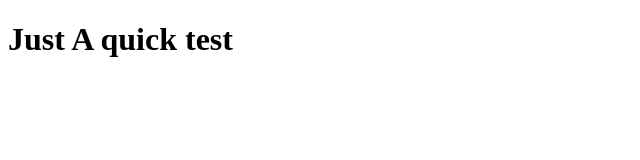
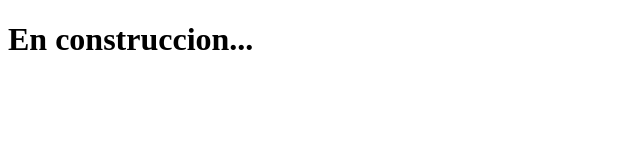
Before and after one commit to rogeralexei/rogeralexei.github.io, a plain HTML site: page provincias.html in a window 1280 px wide. Shown: the whole page, without its empty margins (0-640 px from the left). Drawn offline with Linux system fonts and the light colour scheme.

Commit message:
Update provincias.html

```diff
--- a/provincias.html
+++ b/provincias.html
@@ -4,6 +4,6 @@
         <title>Provincias</title>
     </head>
     <body>
-        <h1>Just A quick test</h1>
+        <h1>En construccion...</h1>
     </body>
 </html>
```
